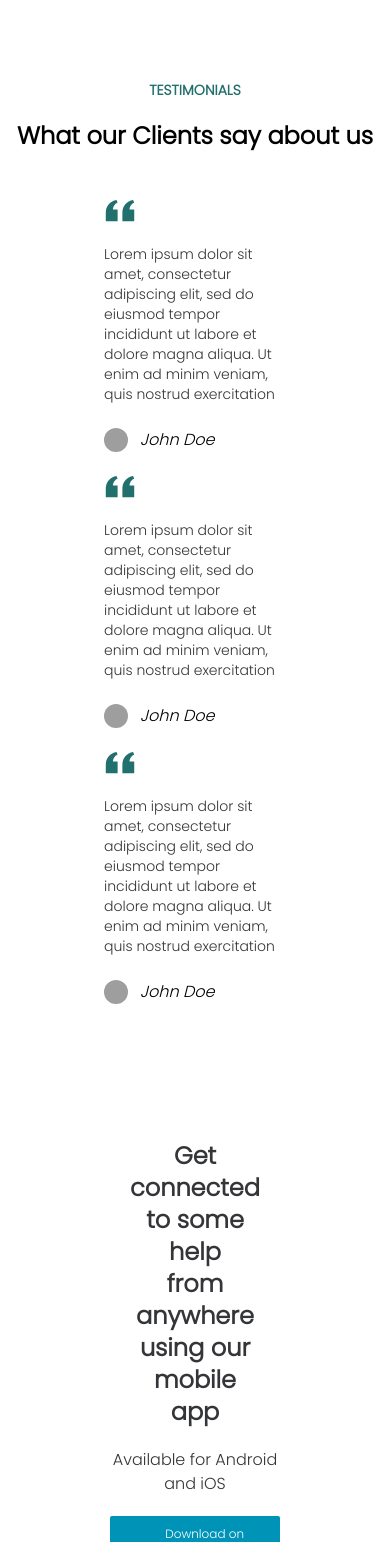
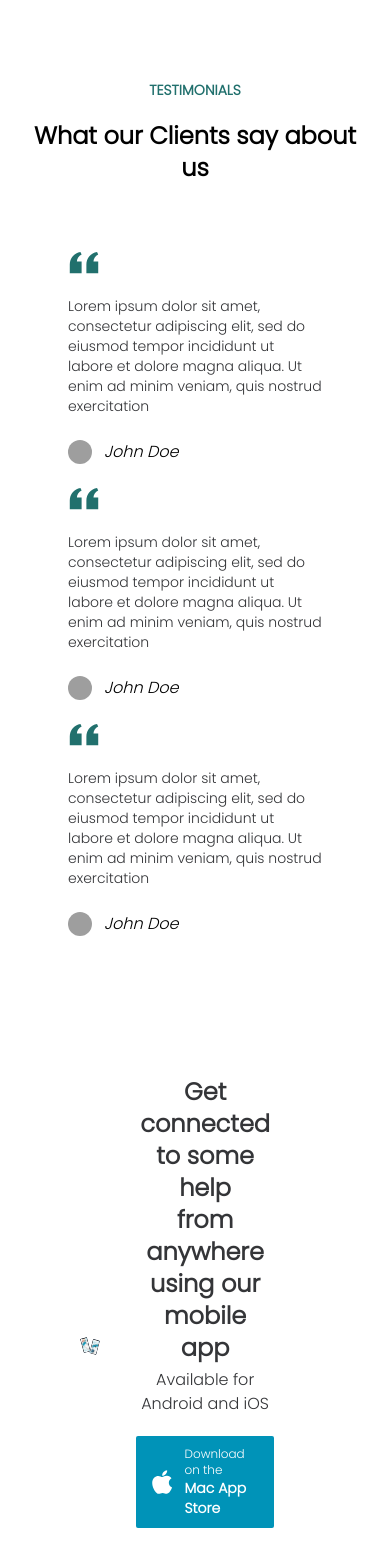
Before and after one commit to MemoTonui/CareFair-Web, a Vue app: page / in a window 390 px wide. Shown: the part 1620-3162 px from the top of the page. Built offline with nearby package versions, Linux system fonts and the light colour scheme; grey boxes are pictures that could not be loaded.

Commit message:
Make texts responsive

```diff
--- a/src/components/WebsiteComponents/DownloadAdvert.vue
+++ b/src/components/WebsiteComponents/DownloadAdvert.vue
@@ -7,7 +7,7 @@
       <div
         class="w-full p-4 text-center bg-white sm:p-8 dark:bg-gray-800 dark:border-gray-700"
       >
-        <h5 class="m-5 text-2xl font-bold text-black  dark:text-white">
+        <h5 class="m-1 text-2xl font-bold text-black dark:text-white">
           Get connected to some help <br />
           from anywhere using our <br />
           mobile app
--- a/src/components/WebsiteComponents/Testimonials.vue
+++ b/src/components/WebsiteComponents/Testimonials.vue
@@ -5,10 +5,12 @@
         Testimonials
       </h2>
 
-      <h2 class="font-semibold text-center text-2xl">What our Clients say about us</h2>
+      <h2 class="font-semibold m-5 text-center text-2xl">
+        What our Clients say about us
+      </h2>
     </div>
     <div class="flex justify-center my-12 m-12">
-      <div class="grid grid-cols-1 md:grid-cols-1 lg:grid-cols-3 gap-6 mx-14">
+      <div class="grid grid-cols-1 md:grid-cols-1 lg:grid-cols-3 gap-6 m-5">
         <div v-for="testimonial in testimonials" :key="testimonial.name">
           <Cards :testimonial="testimonial.testimonial" :name="testimonial.name" />
         </div>
```
